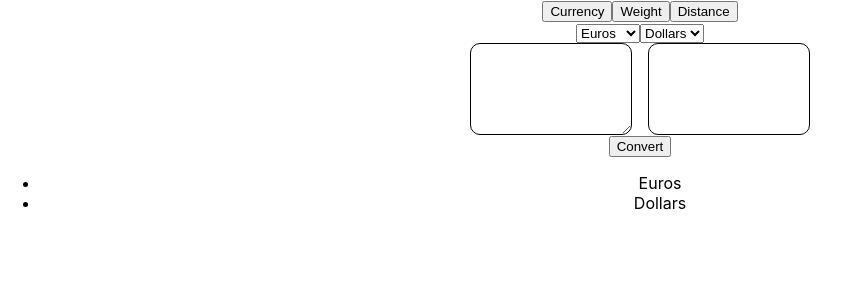
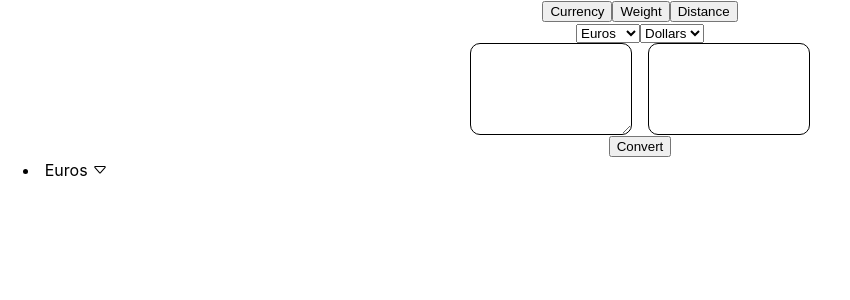
Before and after one commit to SagTheo/Converters, a React (Create React App) app: page / in a window 1280 px wide. Shown: the top 300 px of the page, without its empty margins (0-850 px from the left). Built offline with nearby package versions, Linux system fonts and the light colour scheme.

Commit message:
kept working on custom select tag

```diff
--- a/src/components/CustomSelectTag.js
+++ b/src/components/CustomSelectTag.js
@@ -1,17 +1,31 @@
-import React from 'react'
+import React, { useState } from 'react'
 import styles from '../css/CustomSelectTag.module.css'
 
 const CustomSelectTag = ({ options }) => {
+  const [displayOptions, setDisplayOptions] = useState(false)
+
   return (
-    <ul>
+    <div className={styles.container}>
+      <ul className={`${displayOptions ? styles.show : styles.hide} ${styles.ul}`}>
           {
               options.map(option => {
                   return (
-                    <li onClick={() => console.log(option.value)}>{option.text}</li>
+                      <li className={styles.li} onClick={() => console.log(option.value)}>{option.text}</li>
                   )
               })
           }
       </ul>
+      <svg xmlns="http://www.w3.org/2000/svg"
+           width="16"
+           height="16"
+           fill="currentColor"
+           className={`bi bi-caret-down ${styles.arrow}`}
+           viewBox="0 0 16 16"
+           onClick={() => setDisplayOptions(!displayOptions)}
+      >
+        <path d="M3.204 5h9.592L8 10.481 3.204 5zm-.753.659 4.796 5.48a1 1 0 0 0 1.506 0l4.796-5.48c.566-.647.106-1.659-.753-1.659H3.204a1 1 0 0 0-.753 1.659z"/>
+      </svg>
+    </div>
   )
 }
 
--- a/src/css/CustomSelectTag.module.css
+++ b/src/css/CustomSelectTag.module.css
@@ -0,0 +1,22 @@
+.container {
+    display: flex;
+    align-items: center;
+}
+
+.ul {
+    width: fit-content;
+    height: 19.2px;
+    margin-block: 0.2rem;
+}
+
+.show {
+    overflow: visible;
+}
+
+.hide {
+    overflow: hidden;
+}
+
+.arrow {
+    cursor: pointer;
+}
```
Lines whose indentation alone changed are shown as unchanged.
